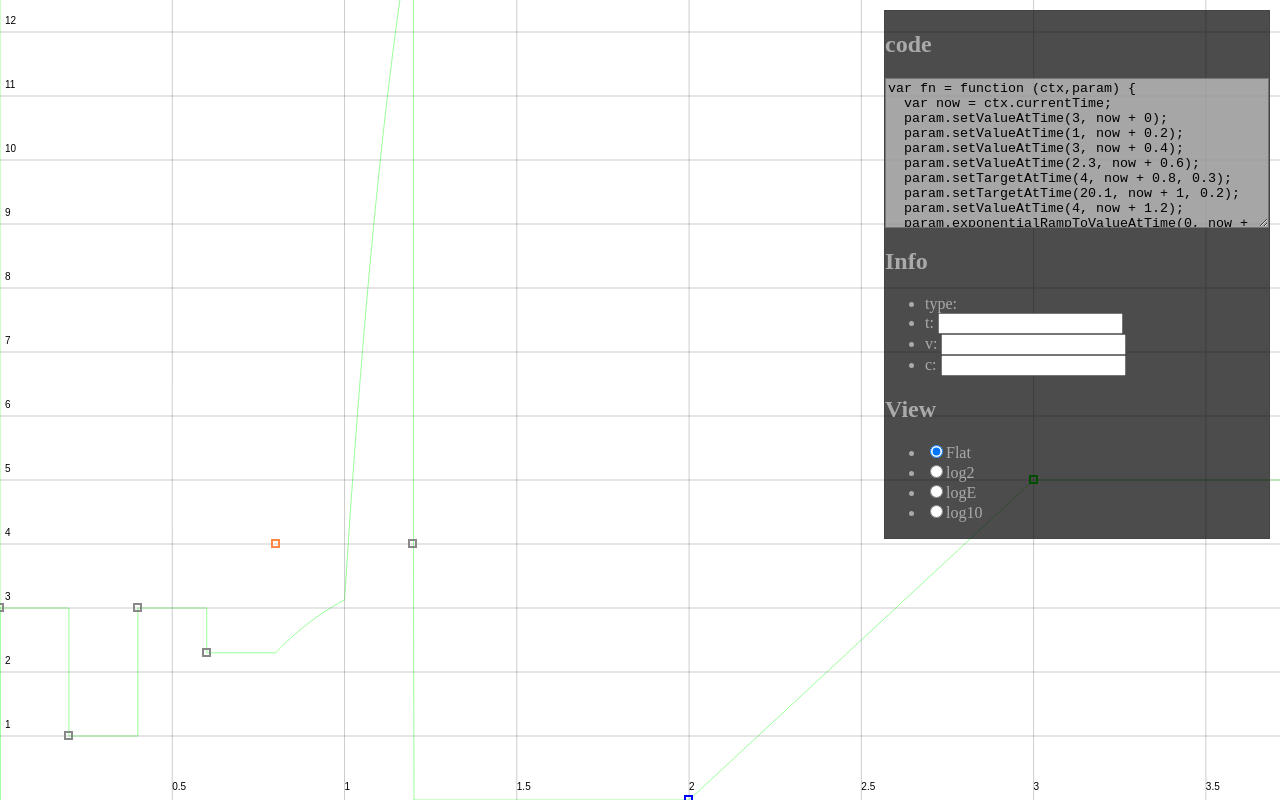
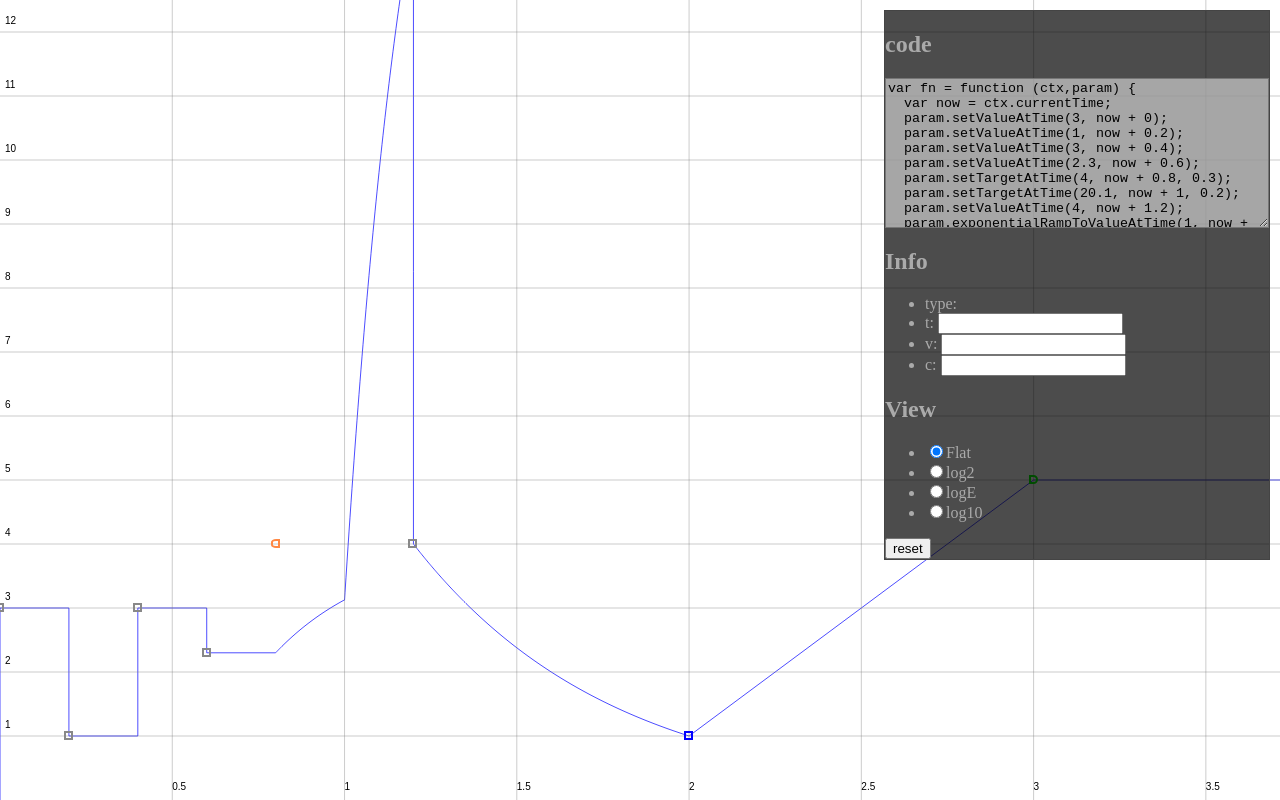
Before and after one commit to aklaswad/alligata, a website: page index.html in a window 1280 px wide. Drawn offline with nearby package versions, Linux system fonts and the light colour scheme.

Commit message:
UI tweeks

```diff
--- a/index.html
+++ b/index.html
@@ -31,14 +31,18 @@ div,section,canvas,body {
 
 .point.target {
   border: 2px solid #f84;
+  border-radius: 5px 0 0 5px / 3px 0 0 3px;
 }
 
 .point.set {
   border: 2px solid #888;
+
 }
 
 .point.linear {
   border: 2px solid #0f0;
+  border-radius: 0 8px 8px 0;
+  width: 12px;
 }
 
 .point.exponential {
@@ -135,12 +139,12 @@ $(function () {
 
   var canvas = $('#drawer').get(0);
   var ctx = canvas.getContext('2d');
-  ctx.strokeStyle = 'rgba(255,0,0,0.4)';
+  ctx.strokeStyle = 'rgba(255,0,0,0.7)';
   ctx.lineWidth = 1;
 
   var canvas2 = $('#sim-drawer').get(0);
   var ctx2 = canvas2.getContext('2d');
-  ctx2.strokeStyle = 'rgba(0,255,0,0.4)';
+  ctx2.strokeStyle = 'rgba(0,0,255,0.7)';
   var sim = new EnvelopeSimDrawer(ctx2);
 
   var canvas3 = $('#grid').get(0);
@@ -159,7 +163,12 @@ $(function () {
   var zoomY = 64;
   var offsetX = 0;
   var offsetY = 0;
+
+  var lastRedraw = 0;
   function redraw () {
+    var now = (new Date()).getTime();
+    if ( lastRedraw + 50 > now ) return;
+    lastRedraw = now;
     ctx.clearRect(0,0,width,height);
     ctx2.clearRect(0,0,width,height);
     ctx3.clearRect(0,0,width,height);
@@ -258,23 +267,22 @@ $(function () {
   $('#grid').on('mousewheel', function (e) {
     if ( !e.originalEvent.deltaX && !e.originalEvent.deltaY ) return false;
     var now = (new Date()).getTime();
-    if ( now < last + 300 ) return false;
+    if ( now < last + 20 ) return false;
     last = now;
     var sx = e.offsetX;
     var sy = e.offsetY;
     var xx = screenX2X(sx);
     var yy = screenY2Y(sy);
-    zoomX *= e.originalEvent.deltaX > 0 ? 2 : e.originalEvent.deltaX < 0 ? 0.5 : 1;
-    zoomY *= e.originalEvent.deltaY > 0 ? 0.5 : e.originalEvent.deltaY < 0 ? 2 : 1;
-
+    zoomX *= Math.pow(1.1, e.originalEvent.deltaX);
+    zoomY *= Math.pow(1.1, e.originalEvent.deltaY);
     if ( zoomX < 1 ) zoomX = 1;
+    if ( zoomY > 100000 ) zoomY = 100000;
     offsetX = -screenX2X(x2ScreenX(xx) - sx);
     var ny = y2ScreenY(yy);
     if ( logMode )
       offsetY -= (sy - y2ScreenY(yy)) / zoomY;
     else
       offsetY = -screenY2Y(height + (y2ScreenY(yy) -  sy));
-
     redraw();
     $('#stat').text(
       'x: ' + e.offsetX
@@ -338,7 +346,7 @@ $(function () {
     { type: 'target', x: 0.8, y: 4, c:.3 },
     { type: 'target', x: 1, y: 20.1,c:.2 },
     { type: 'set', x: 1.2, y: 4, c:1 },
-    { type: 'exponential', x: 2, y: 0, c:1 },
+    { type: 'exponential', x: 2, y: 1, c:1 },
     { type: 'linear', x: 3, y: 5, c:1 },
     { type: 'target', x: 4, y: 2, c:1},
     { type: 'linear', x: 5, y: 3, c:1 },
@@ -521,8 +529,9 @@ $(function () {
       = drawer.canvas2dContext.canvas.height
       = $(window).height();
 
-    ctx.strokeStyle = 'rgba(255,0,0,0.4)';
-    ctx2.strokeStyle = 'rgba(0,255,0,0.4)';
+    ctx.strokeStyle = 'rgba(255,0,0,0.7)';
+    ctx.line
+    ctx2.strokeStyle = 'rgba(0,0,255,0.7)';
     ctx3.strokeStyle = 'rgba(128,128,128,0.4)';
 
     rebuildPoints();
@@ -539,6 +548,15 @@ $(function () {
     logMode = sim.logMode = drawer.logMode = grid.logMode = mode;
     rebuildPoints();
   });
+
+  $('#view-reset').click( function () {
+    drawer.zoomX = sim.zoomX = grid.zoomX = zoomX = 256;
+    drawer.zoomY = sim.zoomY = grid.zoomY = zoomY = 32;
+    drawer.offsetX = sim.offsetX = grid.offsetX = offsetX = 0;
+    drawer.offsetY = sim.offsetY = grid.offsetY = offsetY = 0;
+    rebuildPoints();
+  });
+
   $(window).on('resize', resize);
   resize();
 });
@@ -575,6 +593,7 @@ $(function () {
       <li><label><input type="radio" name="view" value="e" />logE</label></li>
       <li><label><input type="radio" name="view" value="10" />log10</label></li>
     </ul>
+    <button id="view-reset">reset</button>
   </div>
 
 </section>
--- a/wa-envelope-editor.js
+++ b/wa-envelope-editor.js
@@ -70,6 +70,7 @@
       if ( !running ) { console.log( '!!'); return; }
       if ( !initialized ) {
         that.playedSamples = 0;
+        that.drawedPixels = 0;
         that.path = [];
         that.lastPos = [0,0];
         initialized = true;
@@ -78,7 +79,8 @@
       for (var i=0;i<data.length;i++) {
         if ( isNaN(max) || max < data[i] ) max = data[i];
         if ( isNaN(min) || data[i] < min ) min = data[i];
-        if ( that.playedSamples++ % that.zoomX === 0) {
+        if ( that.playedSamples++ > that.drawedPixels * that.zoomX) {
+          that.drawedPixels++;
           if ( !running ) { console.log('!!!'); return; }
           var x = that.playedSamples / 44100;
           that.path.push([x, min]);
@@ -120,6 +122,9 @@
       if ( that.resetting ) { console.log('!1'); }
       if ( toDraw.length ) {
         var ctx = that.canvas2dContext;
+        ctx.fillStyle = 'rgba(255,255,255,0.05)';
+        ctx.fillRect(0,0,that.width,that.height);
+        ctx.lineWidth = 3;
         ctx.beginPath();
         that.moveTo( that.lastPos[0], that.lastPos[1]);
         var len = toDraw.length;
@@ -136,6 +141,7 @@
 
   EnvelopeDrawer.prototype.draw = function (fn) {
     this.reset();
+    this.tester.gain.value = 0;
     fn(this.audioContext, this.tester.gain);
   };
 
@@ -174,20 +180,12 @@
   EnvelopeSimDrawer.prototype.draw = function (points) {
     var ctx = this.canvas2dContext;
     ctx.beginPath();
-    var starts = [];
-    var ends = [];
-    for ( var i=0;i<points.length;i++ ) {
-      var p=points[i];
-      if ( p.type === 'set' || p.type === 'target' ) {
-        starts.push(p);
-      }
-      else {
-        ends.push(p);
-      }
-    }
     var mode = 'set';
     var x = 0, y = 0;
-    ctx.moveTo(0,0);
+    ctx.moveTo(
+      this.offsetX*44100/this.zoomX,
+      this.height - this.offset * this.zoomY
+    );
     var running;
     for ( var i=0; i < points.length; i++ ) {
       var p = points[i];
```
